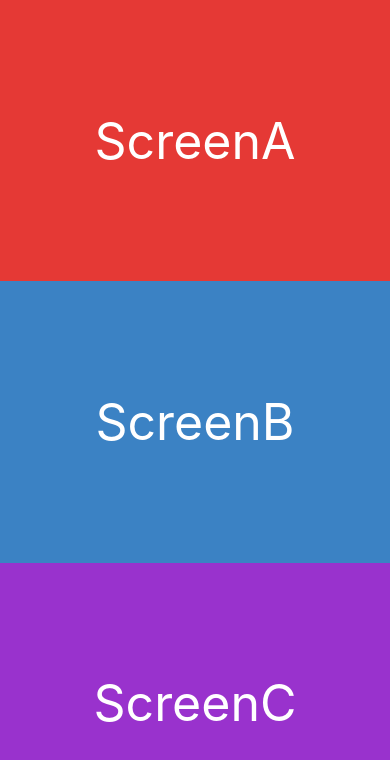
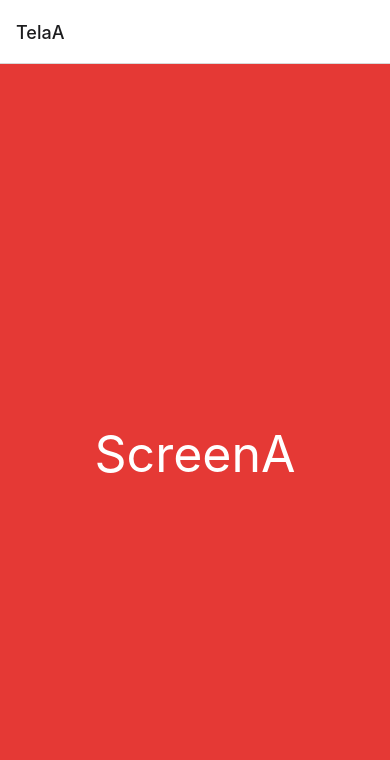
Before and after one commit to andremoraes98/react-native-udemy, a React Native app in the folder 3 - Navegação/: screen / in a window 390 px wide. Shown: the top 760 px of the page. Built offline with nearby package versions, Linux system fonts and the light colour scheme.

Commit message:
Adiçao do Stack

```diff
--- a/3 - Navegação/index.js
+++ b/3 - Navegação/index.js
@@ -1,8 +1,8 @@
 import { registerRootComponent } from 'expo';
 
-import App from './src/App';
+import Navegação from './src/navegação';
 
 // registerRootComponent calls AppRegistry.registerComponent('main', () => App);
 // It also ensures that whether you load the app in Expo Go or in a native build,
 // the environment is set up appropriately
-registerRootComponent(App);
+registerRootComponent(Navegação);
--- /dev/null
+++ b/3 - Navegação/src/navegação/Stack.js
@@ -0,0 +1,22 @@
+
+import React, { Component } from 'react';
+import { createNativeStackNavigator } from '@react-navigation/native-stack';
+import ScreenA from '../views/ScreenA';
+import ScreenB from '../views/ScreenB';
+import ScreenC from '../views/ScreenC';
+
+const Stack = createNativeStackNavigator();
+
+class StackNavigation extends Component {
+  render() {
+    return (
+      <Stack.Navigator initialRouteName="TelaA">
+        <Stack.Screen name="TelaA" component={ ScreenA }/>
+        <Stack.Screen name="TelaB" component={ ScreenB }/>
+        <Stack.Screen name="TelaC" component={ ScreenC }/>
+      </Stack.Navigator>
+    )
+  }
+}
+
+export default StackNavigation;
--- /dev/null
+++ b/3 - Navegação/src/navegação/index.js
@@ -0,0 +1,24 @@
+import { NavigationContainer } from '@react-navigation/native';
+import React, { Component } from 'react';
+import { SafeAreaView, StyleSheet } from 'react-native';
+import Stack from './Stack';
+
+class index extends Component {
+  render() {
+    return (
+      <SafeAreaView style={ styles.container }>
+        <NavigationContainer>
+          <Stack />
+        </NavigationContainer>
+      </SafeAreaView>
+    )
+  }
+}
+
+const styles = StyleSheet.create({
+  container: {
+    flex: 1
+  }
+});
+
+export default index;
```
